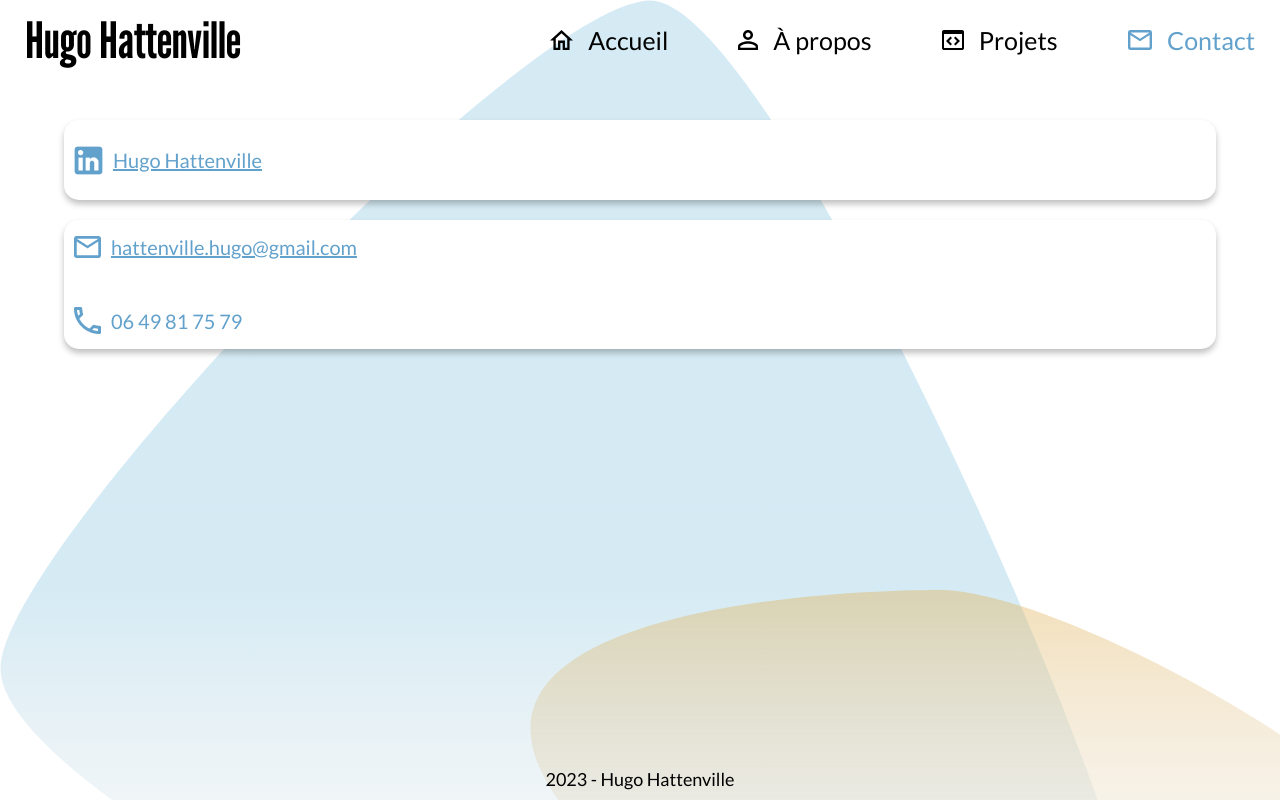
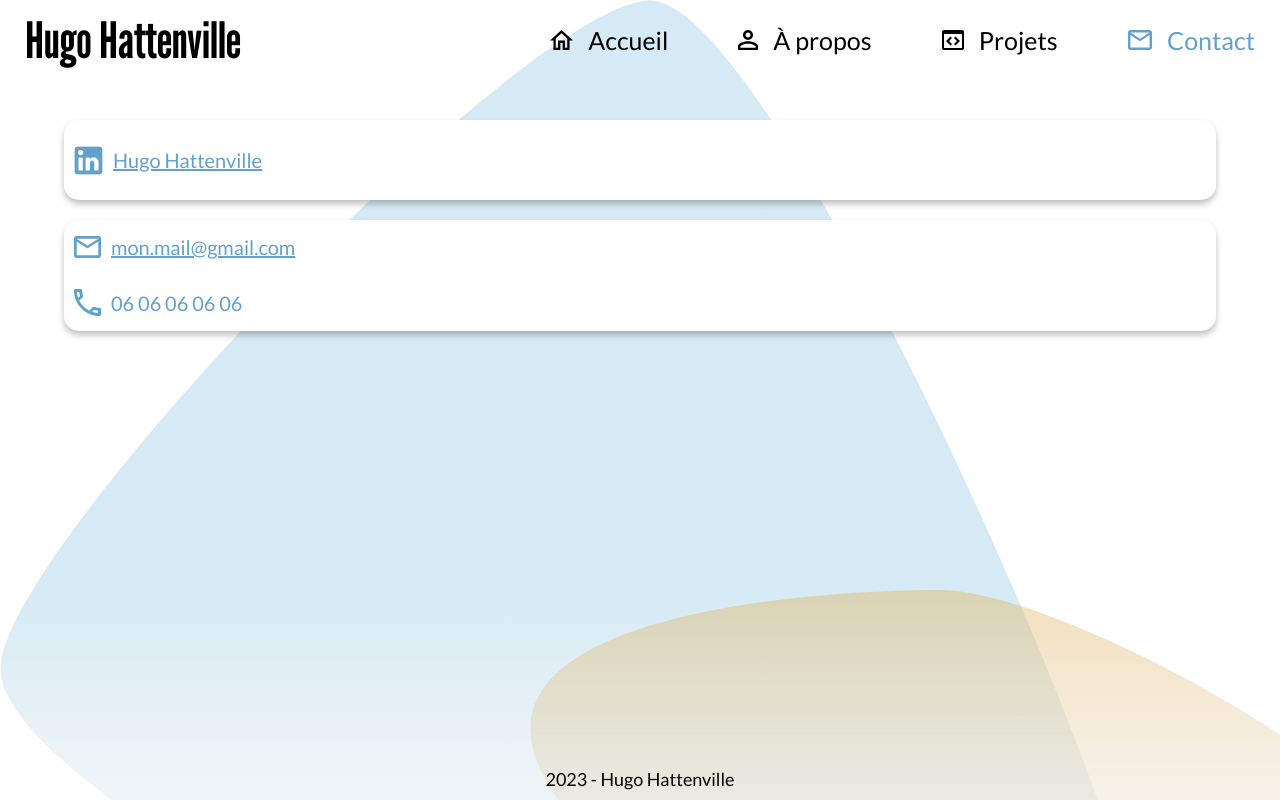
Before and after one commit to hugohtvl/portfolio, a React (Vite) app: page /contact in a window 1280 px wide. Built offline with nearby package versions, Linux system fonts and the light colour scheme.

Commit message:
some modifications on contact

```diff
--- a/src/pages/Contact.jsx
+++ b/src/pages/Contact.jsx
@@ -23,14 +23,13 @@ const Contact = () => {
         <div className="contactCards">
           <div className="infoContactCards">
             <img src={mailLogo} alt="Logo d'une enveloppe" />
-            <a href="mailto:hattenville.hugo@gmail.com" target="_blank">
-              hattenville.hugo@gmail.com
+            <a href="mailto:mon.mail@gmail.com" target="_blank">
+              mon.mail@gmail.com
             </a>
           </div>
-          <br />
           <div className="infoContactCards">
             <img src={phoneLogo} alt="Logo d'un téléphone" />
-            <p>06 49 81 75 79</p>
+            <p>06 06 06 06 06</p>
           </div>
         </div>
       </section>
```
